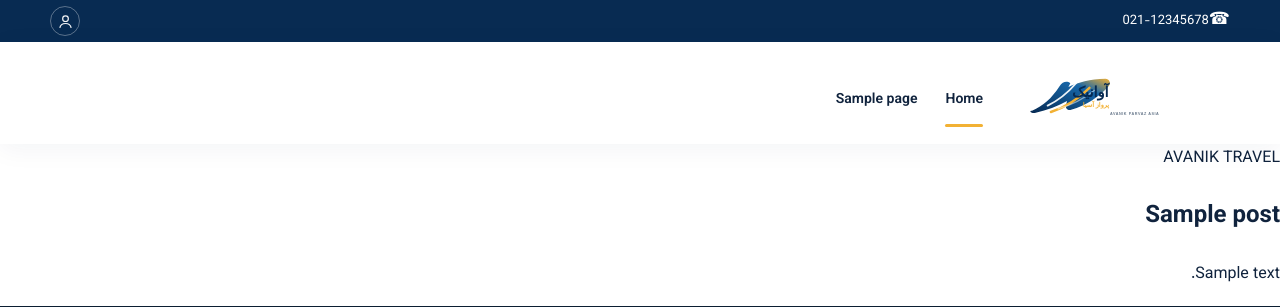
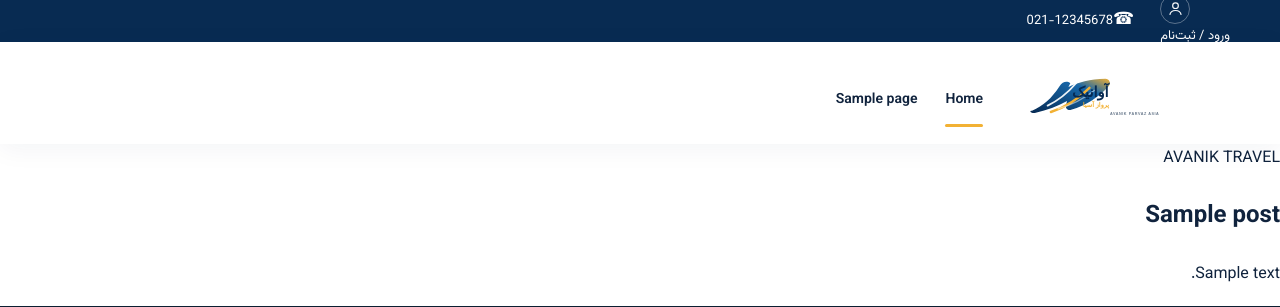
Before and after one commit to hosseinghiedar-cmyk/Avanik-Travel, a WordPress theme: template wordpress/avanik/page.php in a window 1280 px wide. Shown: the top 307 px of the page. Run offline with PHP 8.4 and a stand-in for WordPress, Linux system fonts and the light colour scheme; the site name, menu and one post (Sample post) are stand-ins, and other content is empty; some libraries are stand-ins or nearby versions.

Commit message:
Refine Persian header, social icons, and compact login icon

```diff
--- a/wordpress/avanik/header.php
+++ b/wordpress/avanik/header.php
@@ -3,10 +3,15 @@
 <body <?php body_class('avanik-site'); ?>><?php wp_body_open(); ?>
 <header class="avanik-header">
 <div class="avanik-topbar"><div class="avanik-shell avanik-topbar-inner">
-<a class="avanik-top-contact" href="tel:<?php echo esc_attr(avanik_option('phone','021-12345678')); ?>"><span class="avanik-icon">☎</span><?php echo esc_html(avanik_option('phone','021-12345678')); ?></a>
-<?php if((int)avanik_option('show_social_header',1)): ?><div class="avanik-header-socials">
-<?php foreach([['instagram','اینستاگرام','instagram'],['telegram','تلگرام','telegram'],['whatsapp','واتساپ','whatsapp'],['linkedin','لینکدین','linkedin'],['youtube','یوتیوب','youtube']] as $s): $url=avanik_option($s[0],'#'); if($url && $url!=='#'): ?><a href="<?php echo esc_url($url); ?>" target="_blank" rel="noopener" aria-label="<?php echo esc_attr($s[1]); ?>" class="social-<?php echo esc_attr($s[2]); ?>"><span aria-hidden="true"></span></a><?php endif; endforeach; ?></div><?php endif; ?>
-<a class="avanik-login-link" href="<?php echo esc_url(wp_login_url()); ?>" aria-label="ورود یا ثبت نام"><svg viewBox="0 0 24 24" aria-hidden="true"><circle cx="12" cy="8" r="4"></circle><path d="M4 21c.7-4.1 3.2-6.2 8-6.2s7.3 2.1 8 6.2"></path></svg></a>
+<div class="avanik-topbar-right">
+<a class="avanik-login-link" href="<?php echo esc_url(wp_login_url()); ?>" aria-label="ورود به حساب کاربری"><svg viewBox="0 0 24 24" aria-hidden="true"><circle cx="12" cy="8" r="4"></circle><path d="M4 21c.7-4.1 3.2-6.2 8-6.2s7.3 2.1 8 6.2"></path></svg></a>
+<span class="avanik-login-text">ورود / ثبت‌نام</span>
+</div>
+<div class="avanik-topbar-left">
+<?php if((int)avanik_option('show_social_header',1)): ?><div class="avanik-header-socials" aria-label="شبکه‌های اجتماعی">
+<?php foreach([['instagram','اینستاگرام','instagram','<path d="M7 3h10a4 4 0 0 1 4 4v10a4 4 0 0 1-4 4H7a4 4 0 0 1-4-4V7a4 4 0 0 1 4-4Z"/><circle cx="12" cy="12" r="4"/><circle cx="17.5" cy="6.5" r="1"/>'],['telegram','تلگرام','telegram','<path d="m21 3-4 18-6-6-4-2 14-10Z"/><path d="m11 15 2-6"/>'],['whatsapp','واتساپ','whatsapp','<path d="M20 11.5a8 8 0 0 1-11.8 7L4 20l1.5-4.1A8 8 0 1 1 20 11.5Z"/><path d="M9 8.5c.3 2.1 1.5 3.5 3.7 4.7l1.4-1.2c.3-.2.6-.2.9 0l1.2.7"/>'],['linkedin','لینکدین','linkedin','<path d="M6 9v9M6 6v.1M10 18v-9M10 13c0-2.5 1.5-4 3.6-4 2.3 0 3.4 1.6 3.4 4v5"/>'],['youtube','یوتیوب','youtube','<path d="M21 8.2a2.5 2.5 0 0 0-1.8-1.8C17.6 6 12 6 12 6s-5.6 0-7.2.4A2.5 2.5 0 0 0 3 8.2 26 26 0 0 0 2.6 12c0 1.3.1 2.6.4 3.8a2.5 2.5 0 0 0 1.8 1.8C6.4 18 12 18 12 18s5.6 0 7.2-.4a2.5 2.5 0 0 0 1.8-1.8c.3-1.2.4-2.5.4-3.8s-.1-2.6-.4-3.8Z"/><path d="m10 9 5 3-5 3V9Z"/>']] as $s): $url=avanik_option($s[0],'#'); if($url && $url!=='#'): ?><a href="<?php echo esc_url($url); ?>" target="_blank" rel="noopener noreferrer" aria-label="<?php echo esc_attr($s[1]); ?>" class="social-<?php echo esc_attr($s[2]); ?>"><svg viewBox="0 0 24 24" aria-hidden="true"><?php echo $s[3]; ?></svg></a><?php endif; endforeach; ?></div><?php endif; ?>
+<a class="avanik-top-contact" href="tel:<?php echo esc_attr(preg_replace('/[^0-9+]/','',avanik_option('phone','021-12345678'))); ?>"><span class="avanik-icon">☎</span><?php echo esc_html(avanik_option('phone','021-12345678')); ?></a>
+</div>
 </div></div>
 <div class="avanik-nav-wrap"><div class="avanik-shell avanik-nav">
 <a class="avanik-brand" href="<?php echo esc_url(home_url('/')); ?>" aria-label="آوانیک پرواز آسیا"><img src="<?php echo esc_url(avanik_option('logo',AVANIK_URI.'/assets/images/avanik-logo.svg')); ?>" alt="آوانیک پرواز آسیا"></a>
```
